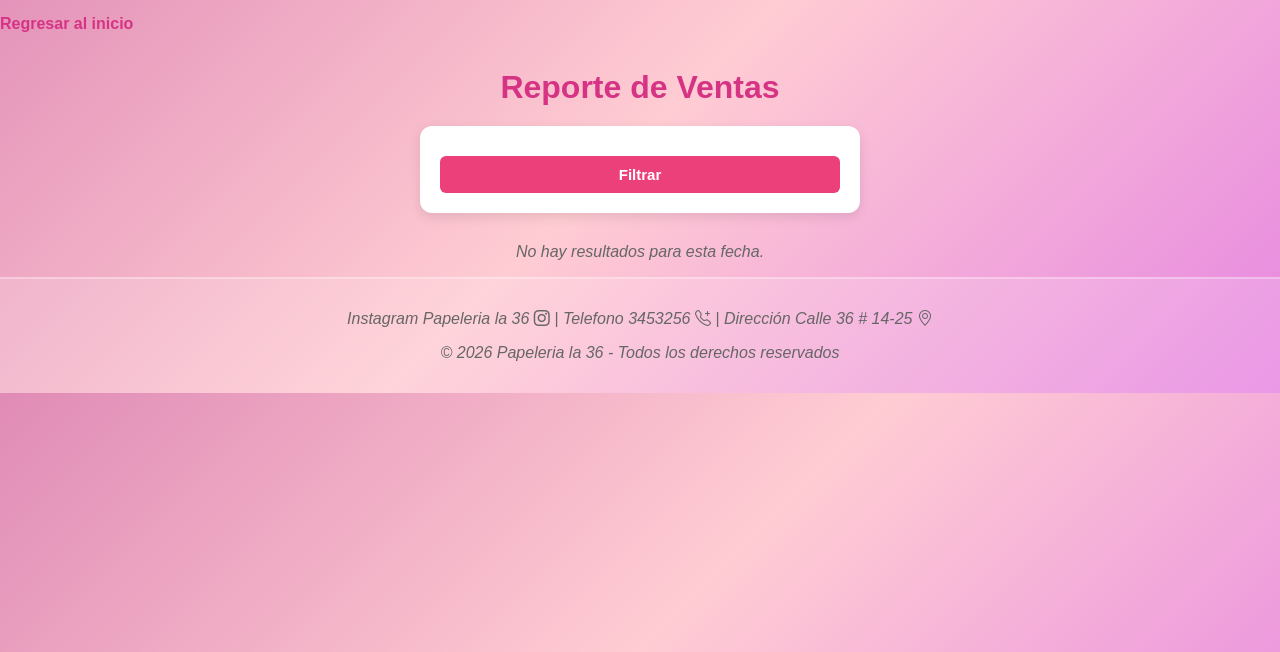
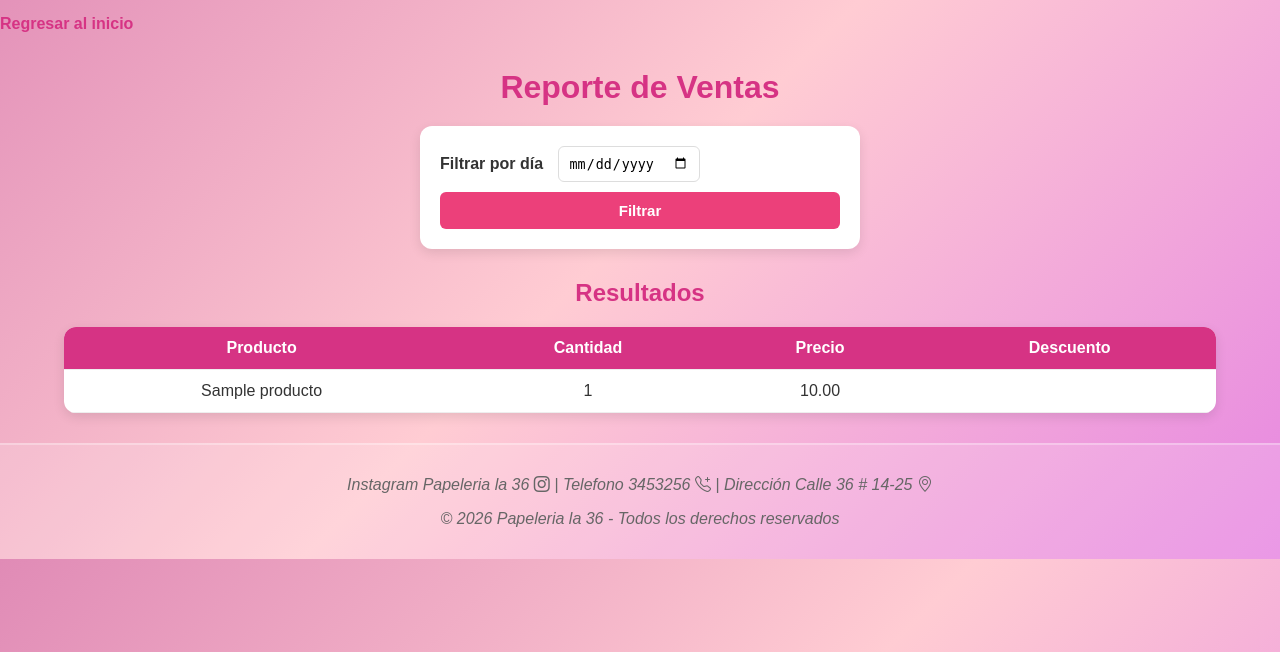
Before and after one commit to LondonoDan/papeleria36, a Django app: page /ventas/reporte/ in a window 1280 px wide. Shown: the part 117-769 px from the top of the page. Run offline with Django 5.2, Linux system fonts and the light colour scheme; tables that the repository leaves empty hold one stand-in row (values such as "Sample post"); some libraries are stand-ins or nearby versions.

Commit message:
se corrige toda la parte de ventas, aun continua sin filtrar los productos y su valor, adicional no se esta haciendo ningun calculo para la venta

```diff
--- a/inventario/models.py
+++ b/inventario/models.py
@@ -9,7 +9,7 @@ class Producto(models.Model):
     descripcion = models.TextField(blank=True, null=True)
 
     def __str__(self):
-        return self.nombre
+        return self.nombre,self.precio
 
 
 # Clase cuadre de caja con sus campos
--- a/inventario/templates/inventario/agregar_producto.html
+++ b/inventario/templates/inventario/agregar_producto.html
@@ -2,8 +2,10 @@
 {% extends "index.html" %}
 {% load crispy_forms_tags %}
 {% load static %}
+
 {% block content %}
 <link rel="stylesheet" href="{% static 'css/estilosproductos.css' %}">
+
   <h1>Agregar Producto al Inventario</h1>
   <a href="{% url 'home' %}">Regresar al inicio</a>
   <form method="post">
--- a/ventas/forms.py
+++ b/ventas/forms.py
@@ -25,6 +25,15 @@ class DetalleVentaForm(forms.ModelForm):
         )
     }
 
+    def __init__(self, *args, **kwargs):
+        super().__init__(*args, **kwargs)
+        self.fields['precio'].required = False
+        self.fields['precio'].widget.attrs['readonly'] = True
+
+    # Solo asignar precio si la instancia tiene producto
+        if getattr(self.instance, "producto", None):
+            self.fields['precio'].initial = self.instance.producto.precio
+
 
 # Creamos un inline formset para DetalleVenta asociado a Venta.
 DetalleVentaFormSet = inlineformset_factory(
@@ -37,7 +46,7 @@ DetalleVentaFormSet = inlineformset_factory(
 )
 
 
-#Vista ventas
+#Vista ventas - esto esta
 class FiltroDiaForm(forms.Form):
     dia = forms.DateField(
         required=False,
--- a/ventas/models.py
+++ b/ventas/models.py
@@ -30,4 +30,12 @@ class DetalleVenta(models.Model):
     venta = models.ForeignKey(Venta, on_delete=models.CASCADE)
     producto = models.ForeignKey(Producto, on_delete=models.CASCADE)
     cantidad = models.IntegerField()
-    precio = models.DecimalField(max_digits=10, decimal_places=2)
+    precio = models.DecimalField(max_digits=10, decimal_places=2)  # ✅ corregido
+
+    def subtotal(self):
+        return self.precio * self.cantidad
+
+    def __str__(self):
+        if self.producto_id:   # ✅ solo si hay producto asociado
+            return f"{self.producto.nombre} x {self.cantidad}"
+        return f"DetalleVenta sin producto (cantidad: {self.cantidad})"
--- a/ventas/templates/ventas/reporte_ventas.html
+++ b/ventas/templates/ventas/reporte_ventas.html
@@ -1,17 +1,16 @@
 {% extends "index.html" %}
 {% load static %}
+{% load crispy_forms_tags %}
 
 {% block content %}
 <link rel="stylesheet" href="{% static 'css/estiloReporteVenta.css' %}">
 <a href="{% url 'home' %}">Regresar al inicio</a>
+
 <h1>Reporte de Ventas</h1>
-
 <form method="GET">
-  <!-- Renderiza el formulario con el campo de fecha -->
-  {{ form.dia.label_tag }} {{ form.dia }}
+  {{ form|crispy }}
   <button type="submit" class="btn btn-primary">Filtrar</button>
 </form>
-
 {% if detalles %}
   <h2>Resultados</h2>
   <table class="table table-striped">
--- a/ventas/urls.py
+++ b/ventas/urls.py
@@ -7,7 +7,6 @@ app_name = 'ventas'
 urlpatterns = [
     path('registrar/', views.registrar_venta, name='registrar_venta'),
     # Puedes definir una vista de listado para ventas, por ejemplo:
-    # path('lista/', views.lista_ventas, name='lista_ventas'),
     #path('api/total_ventas/', views.total_ventas_por_dia, name='total_ventas_por_dia'),
     #path('api/total_ventas_qr/', views.total_ventas_qr_por_dia, name='total_ventas_qr_por_dia'),
     path('reporte/', views.reporte_ventas, name='reporte_ventas'),
--- a/ventas/views.py
+++ b/ventas/views.py
@@ -1,6 +1,6 @@
 from django.shortcuts import render, redirect
 from django.http import JsonResponse
-from .forms import VentaForm, DetalleVentaFormSet
+from .forms import VentaForm, DetalleVentaFormSet,DetalleVenta
 from inventario.models import Producto
 from .models import Venta
 from .forms import FiltroDiaForm
@@ -13,12 +13,17 @@ def registrar_venta(request):
         if venta_form.is_valid() and formset.is_valid():
             venta = venta_form.save(commit=False)
             venta.save()
+
             detalles = formset.save(commit=False)
             for detalle in detalles:
                 detalle.venta = venta
-                detalle.precio = detalle.producto.precio  # asignar precio automáticamente
+                if detalle.producto:   # ✅ solo si hay producto
+                    detalle.precio = detalle.producto.precio
                 detalle.save()
-            venta.calcular_total()
+
+
+            # si tienes un método para calcular el total, lo llamas aquí
+            # venta.calcular_total()
             return redirect('ventas:reporte_ventas')
     else:
         venta_form = VentaForm()
@@ -29,11 +34,6 @@ def registrar_venta(request):
         'formset': formset
     })
 
-
-def reporte_ventas(request):
-    from .models import Venta
-    ventas = Venta.objects.all().order_by('-fecha')
-    return render(request, 'ventas/reporte_ventas.html', {'ventas': ventas})
 
 
 # AJAX para obtener precio del producto
@@ -47,8 +47,12 @@ def get_precio_producto(request):
 
 
 
-def ventas_list(request):
-    form = FiltroDiaForm(request.GET or None)
+
+
+
+# Filtro de venta por día escogido
+def reporte_ventas(request):
+    form = FiltroDiaForm(request.GET)
     detalles = DetalleVenta.objects.all()
 
     if form.is_valid():
@@ -59,7 +63,7 @@ def ventas_list(request):
             # Filtramos los detalles asociados a esas ventas
             detalles = DetalleVenta.objects.filter(venta__in=ventas)
 
-    return render(request, 'ventas/ventas_list.html', {
+    return render(request, 'ventas/reporte_ventas.html', {
         'form': form,
         'detalles': detalles
     })
```
Also changed, not shown: ventas/templates/ventas/registrar_venta.html (+1 -15 lines).
